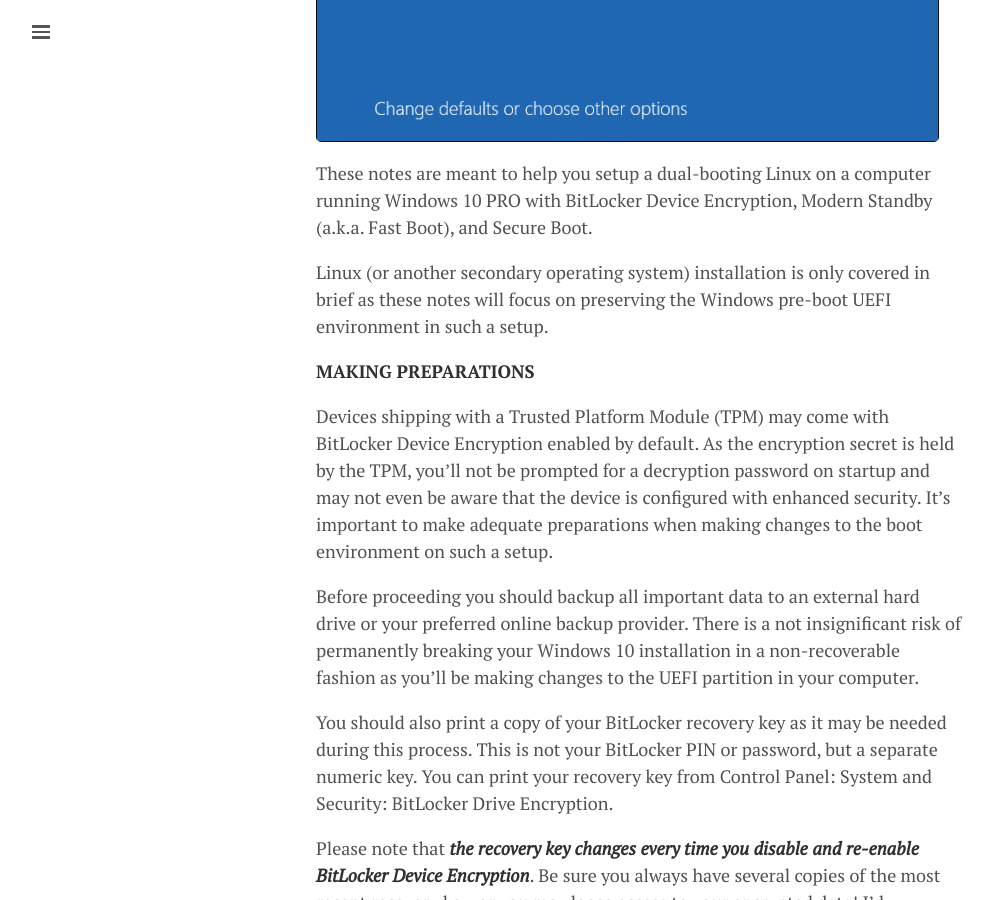
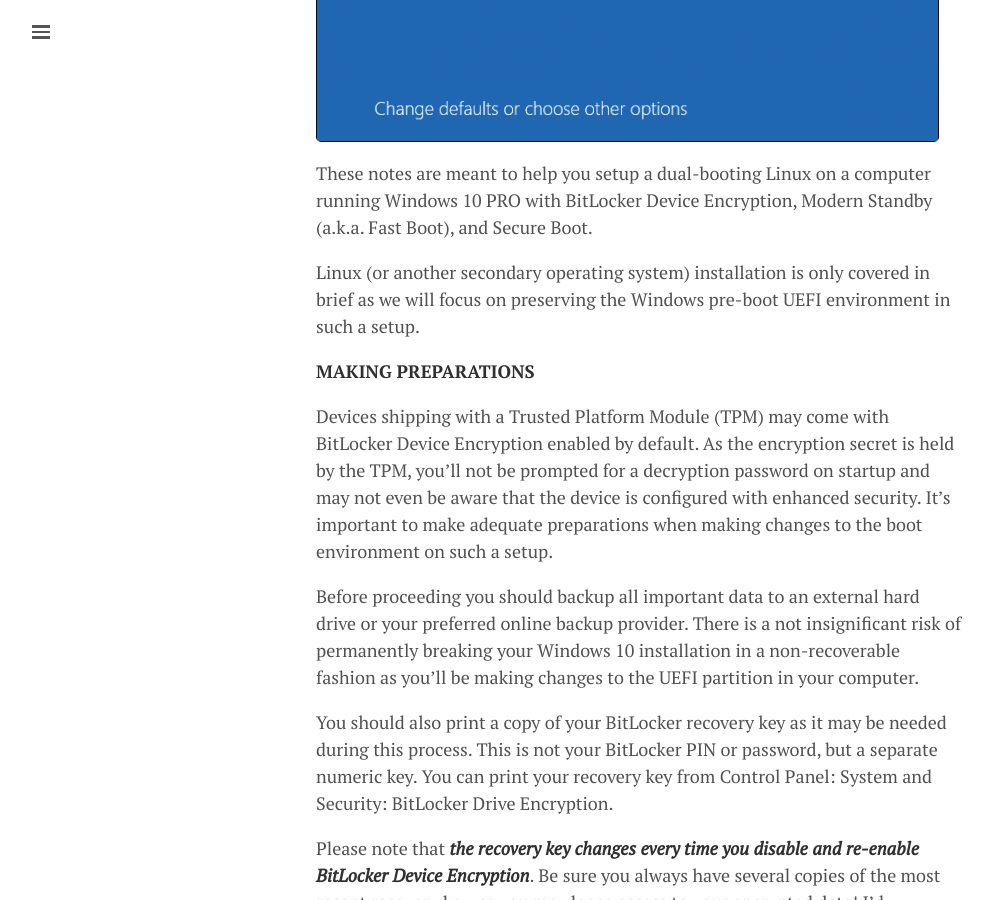
Before and after one commit to lgeurts/lgeurts.github.io, a Jekyll site: the page built from _posts/2019-03-19-dual-booting-windows-and-linux.md, in a window 1280 px wide and 900 px high, scrolled down 592 px. Shown: the whole window, without its empty margins (0-993 px from the left). Built offline with Jekyll 4.4.1, drawn with Linux system fonts in a browser that asks for light colours; nearby versions of some CDN libraries; comment, search, counter and statistics services are not loaded.

Commit message:
Update 2019-03-19-dual-booting-windows-and-linux.md

```diff
--- a/_posts/2019-03-19-dual-booting-windows-and-linux.md
+++ b/_posts/2019-03-19-dual-booting-windows-and-linux.md
@@ -11,7 +11,7 @@
 
 These notes are meant to help you setup a dual-booting Linux on a computer running Windows 10 PRO with BitLocker Device Encryption, Modern Standby (a.k.a. Fast Boot), and Secure Boot.
 
-Linux (or another secondary operating system) installation is only covered in brief as these notes will focus on preserving the Windows pre-boot UEFI environment in such a setup.
+Linux (or another secondary operating system) installation is only covered in brief as we will focus on preserving the Windows pre-boot UEFI environment in such a setup.
 
 **MAKING PREPARATIONS**
 
```
